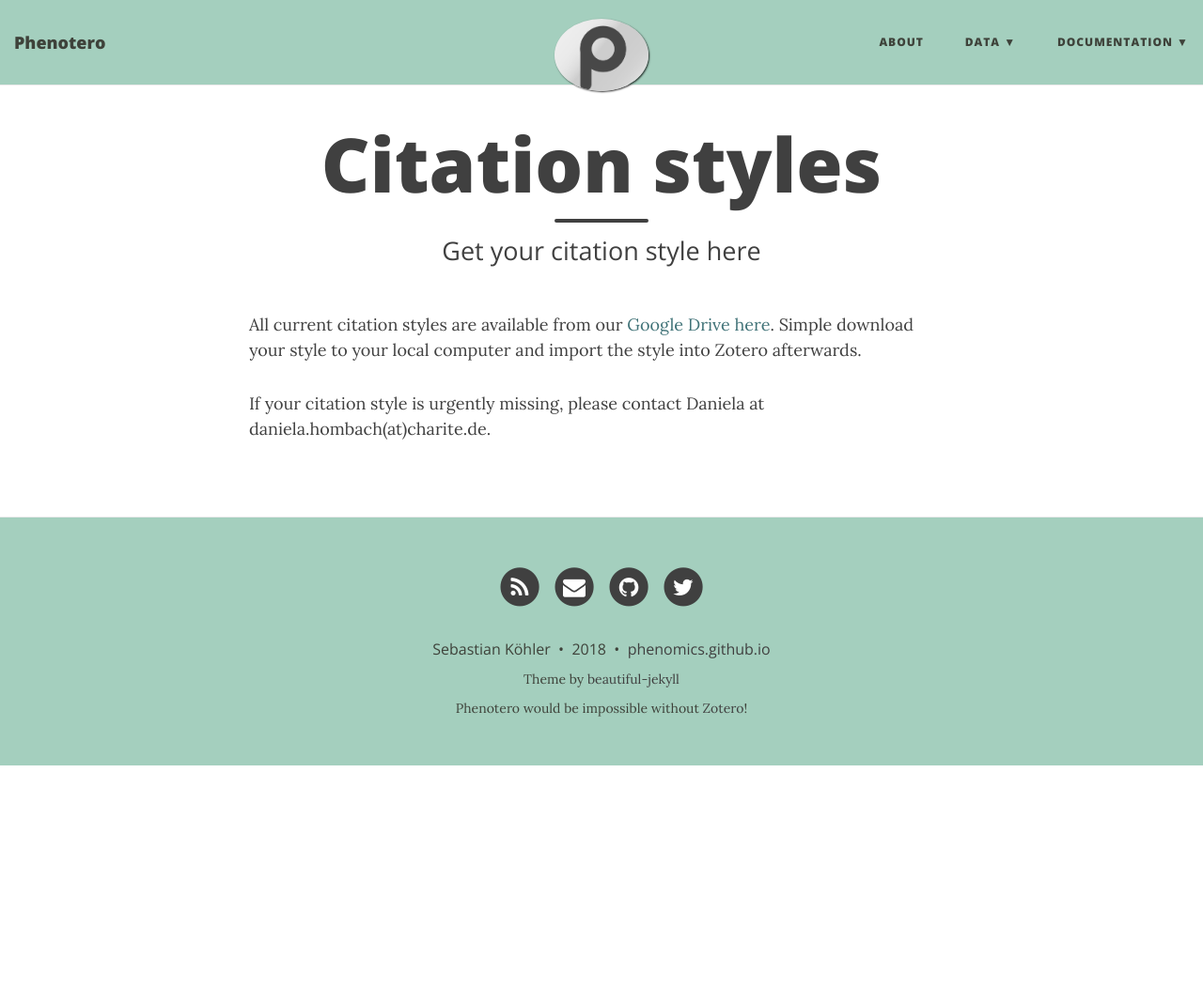
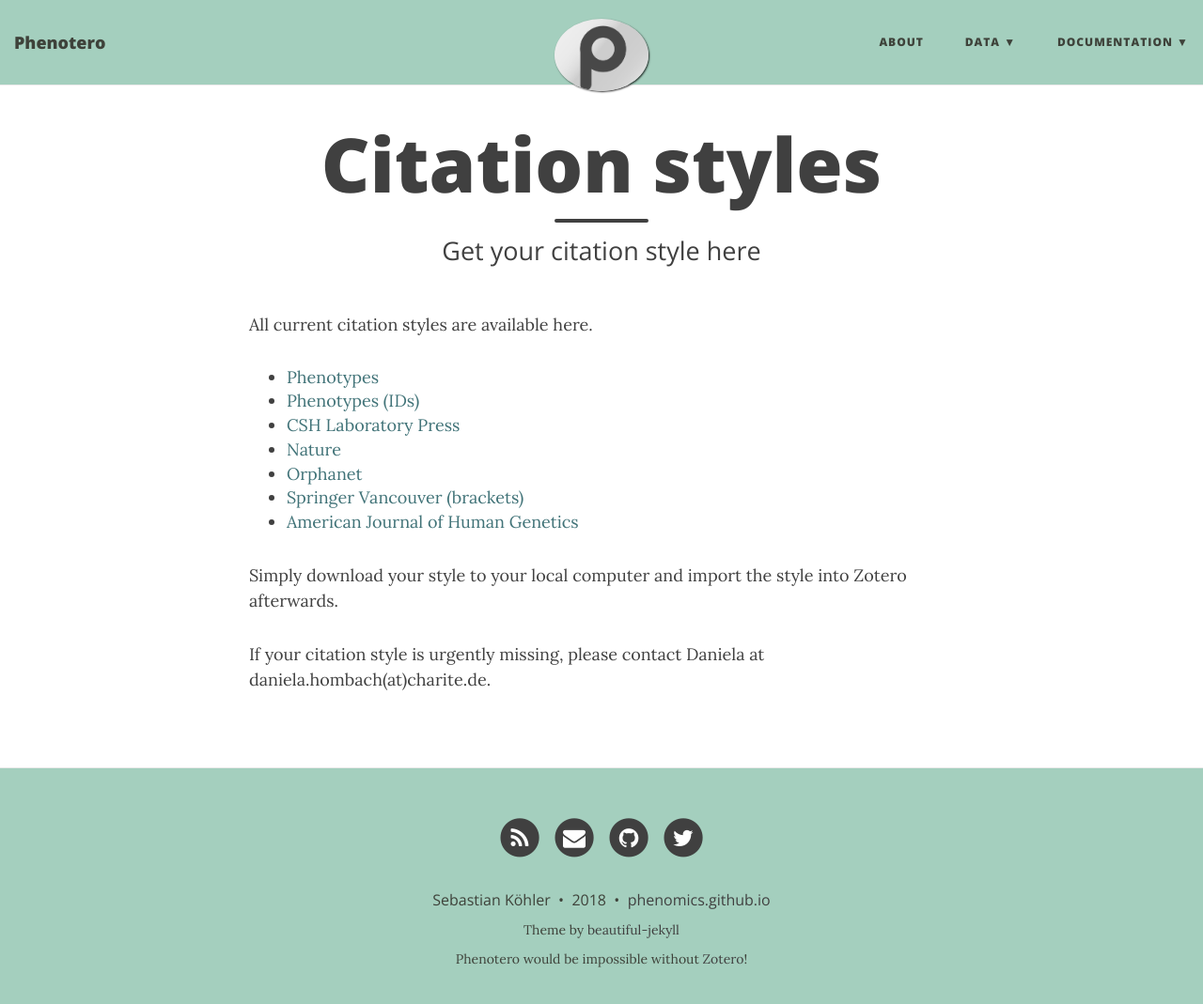
Before and after one commit to phenotero/phenotero.github.io, a Jekyll site: the page built from data_csl.md, in a window 1280 px wide and 1082 px high. Shown: the top 1069 px of the window at 94% size. Built offline with Jekyll 4.4.1, drawn with Linux system fonts in a browser that asks for light colours; nearby versions of some CDN libraries.

Commit message:
move styles from drive to here

```diff
--- a/data_csl.md
+++ b/data_csl.md
@@ -4,6 +4,17 @@ title: Citation styles
 subtitle: Get your citation style here
 ---
 
-All current citation styles are available from our [Google Drive here](https://drive.google.com/drive/folders/1_akCyz2He77vpp_GtFU3XeKBr8TWUjIX?usp=sharing){:target="_blank"}. Simple download your style to your local computer and import the style into Zotero afterwards.
+All current citation styles are available here.
+
+
+- [Phenotypes](/csl/phenotype.csl)
+- [Phenotypes (IDs)](/csl/phenotype-idlist.csl)
+- [CSH Laboratory Press](/csl/cold-spring-harbor-laboratory-press-pheno.csl)
+- [Nature](/csl/nature-pheno.csl)
+- [Orphanet](/csl/orphanet-pheno.csl)
+- [Springer Vancouver (brackets)](/csl/springer-vancouver-brackets-pheno.csl)
+- [American Journal of Human Genetics](/csl/the-american-journal-of-human-genetics-pheno.csl)
+
+Simply download your style to your local computer and import the style into Zotero afterwards.
 
 If your citation style is urgently missing, please contact Daniela at daniela.hombach(at)charite.de.
```
Also changed, not shown: data_obo2json.md (+1 -1 lines), data_text2onto.md (+4 -2 lines), doc_import_csl.md (+2 -2 lines), doc_import_libraries.md (+1 -1 lines), 7 other files.
